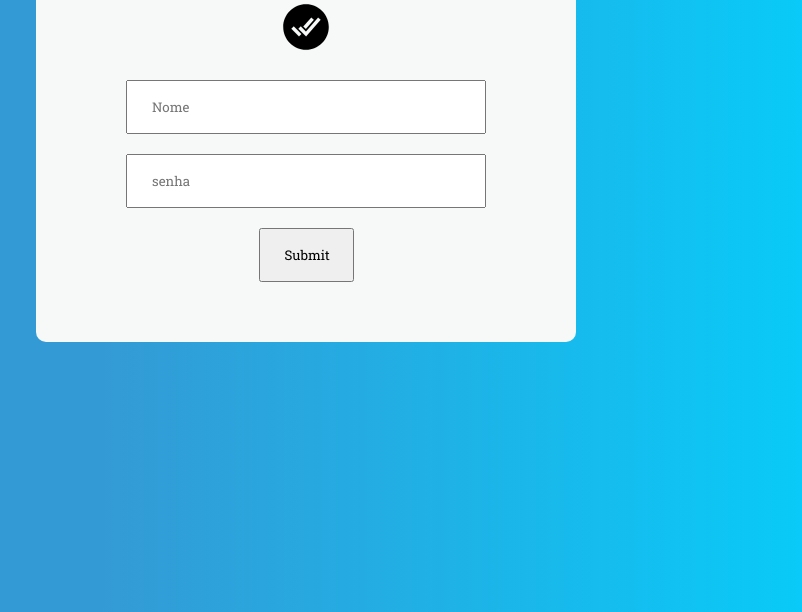
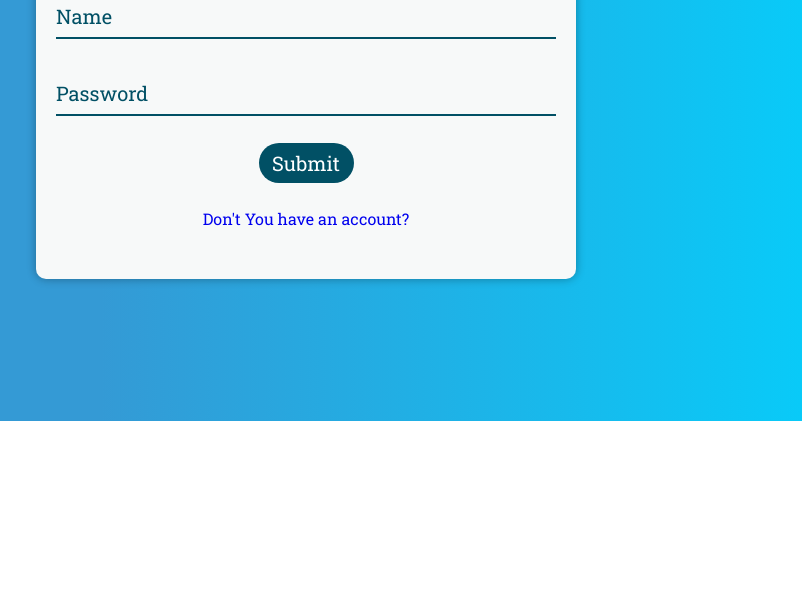
Before and after one commit to EnzoGPampana/attendence-form, a plain HTML site: page index.html in a window 1280 px wide. Shown: the part 379-991 px from the top of the page, without its empty margins (334-1136 px from the left). After the commit the page ends 800 px from the top, so only its background shows below. Drawn offline with nearby package versions, Linux system fonts and the light colour scheme.

Commit message:
finalizando pag login

```diff
--- a/index.html
+++ b/index.html
@@ -22,13 +22,26 @@
     <div id="container">
       <div id="loginForm">
         <form method="get" id="login" action="./script.js"></form>
-        <span>Welcome</span>
         <div id="attendence">
+          <p>Welcome</p>
           <ion-icon name="checkmark-done-circle-sharp"></ion-icon>
         </div>
-        <input type="text" placeholder="Nome" class="name" required="" />
-        <input type="password" placeholder="senha" class="senha" required="" />
-        <input type="submit" name="submit" class="submit" />
+        <div class="input-data">
+          <input type="text" class="name" required="" />
+          <div class="line"></div>
+          <label>Name</label>
+        </div>
+        <div class="input-data">
+          <input type="password" class="password" required="" />
+          <label>Password</label>
+        </div>
+        <div class="submit">
+          <input type="submit" name="submit" id="submit" />
+          <a href="youtube.com"></a>
+        </div>
+        <footer>
+          <a href="#">Don't You have an account?</a>
+        </footer>
       </div>
     </div>
   </body>
--- a/style.css
+++ b/style.css
@@ -2,71 +2,117 @@
   margin: 0;
   padding: 0;
   box-sizing: border-box;
+  font-family: "Roboto Slab", serif;
+  outline: none;
 }
 :root {
   --text-color: black
   --text-color-doc: black;
-  --stroke-color: rgba(255, 255, 255, 0.5);
   --div-cnt-back: #F7F9F9;
-}
-body {
-  background: rgb(52, 154, 213);
-  background: linear-gradient(
+  --background:rgb(52, 154, 213);
+  --background-gradient: linear-gradient(
     90deg,
     rgba(52, 154, 213, 1) 34%,
     rgba(0, 212, 255, 1) 100%
   );
-  height: 100%;
+  --middle-color: #015065
 }
-body * {
-  font-family: "Inter", sans-serif;
-  font-family: "Roboto Slab", serif;
+body {
+  display: flex;
+  align-items: center;
+  justify-content: center;
+  background: var(--background-gradient);
+  height: 100vh;
   color: var(--text-color);
 }
 #container {
   width: 100%;
   max-width: 588px;
-  margin: 56px auto;
   padding: 0 24px;
+  margin: 250px auto;
+
 }
-span{
-  font-weight: bold;
-  font-size: 32px;
-  padding: 0px 0px 12px;
-}
-#attendence{
-  font-size: 56px;
-}
-#loginForm {
-  display: flex;
-  justify-content: center;
-  flex-direction: column;
-  text-align: center;
-
-  margin: 50% auto;
+#loginForm{
   width: 100%;
-  padding: 50px 20px;
-
-  background: var(--div-cnt-back);
+  max-width: 588px;
   border-radius: 10px;
 
-
-}
-.submit {
-  width: 95px;
-  text-align: center;
-}
-
-input {
   display: flex;
   flex-direction: column;
   justify-content: center;
-  padding: 16px 24px;
-  gap: 16px;
 
-  margin: 10px auto;
-  width: 360px;
-  backdrop-filter: blur(4px);
-  -webkit-backdrop-filter: blur(4px);
-  color: var(--text-color-doc);
+  background-color: var(--div-cnt-back);
+  box-shadow:  0 0 10px rgba(4, 3, 5, 0.329);
+  padding: 50px 20px;
 }
+#attendence{
+  font-weight: bold;
+  padding: 0px 0px 12px;
+  text-align: center;
+  font-size: 56px;
+  color: var(--middle-color);
+  margin-bottom: 15px;
+}
+#loginForm .input-data{
+  width: 100%;
+  height: 50px;
+  position: relative;
+  margin-bottom: 27px;
+  color: var(--middle-color);
+}
+#loginForm .input-data input{
+  width: 100%;
+  height: 100%;
+  border: 0;
+  font-size: 25px;
+  border-bottom: 2px solid var(--middle-color);
+  background: none;
+  padding: 0px 16px;
+
+  transition: 0.2s;
+
+}
+#loginForm .input-data label{
+  position: absolute;
+  bottom: 10px;
+  left: 0;
+  transition: 0.3s;
+  font-size: 20px;
+  color: var(--middle-color);
+}
+#loginForm .input-data input:focus,
+#loginForm .input-data input:valid{
+  border-bottom: 4px solid var(--background);
+}
+#loginForm .input-data input:focus ~ label,
+#loginForm .input-data input:valid ~ label{
+  color: var(--background);
+  transform: translateY(-35px);
+  font-size: 15px;
+}
+#loginForm .submit{
+  display: flex;
+}
+#loginForm .submit input:hover{
+  background: var(--background-gradient);
+}
+#loginForm .submit input{
+  margin: auto;
+  width: 95px;
+  font-size: 20px;
+  text-align: center;
+  border: none;
+  background: var(--middle-color);
+  color: white;
+  height: 40px;
+  border-radius: 40px;
+  margin-bottom: 15px;
+
+}
+#loginForm footer{
+  text-align: center;
+  margin-top: 10px;
+}
+#loginForm footer a{
+    text-decoration: none;
+}
```
